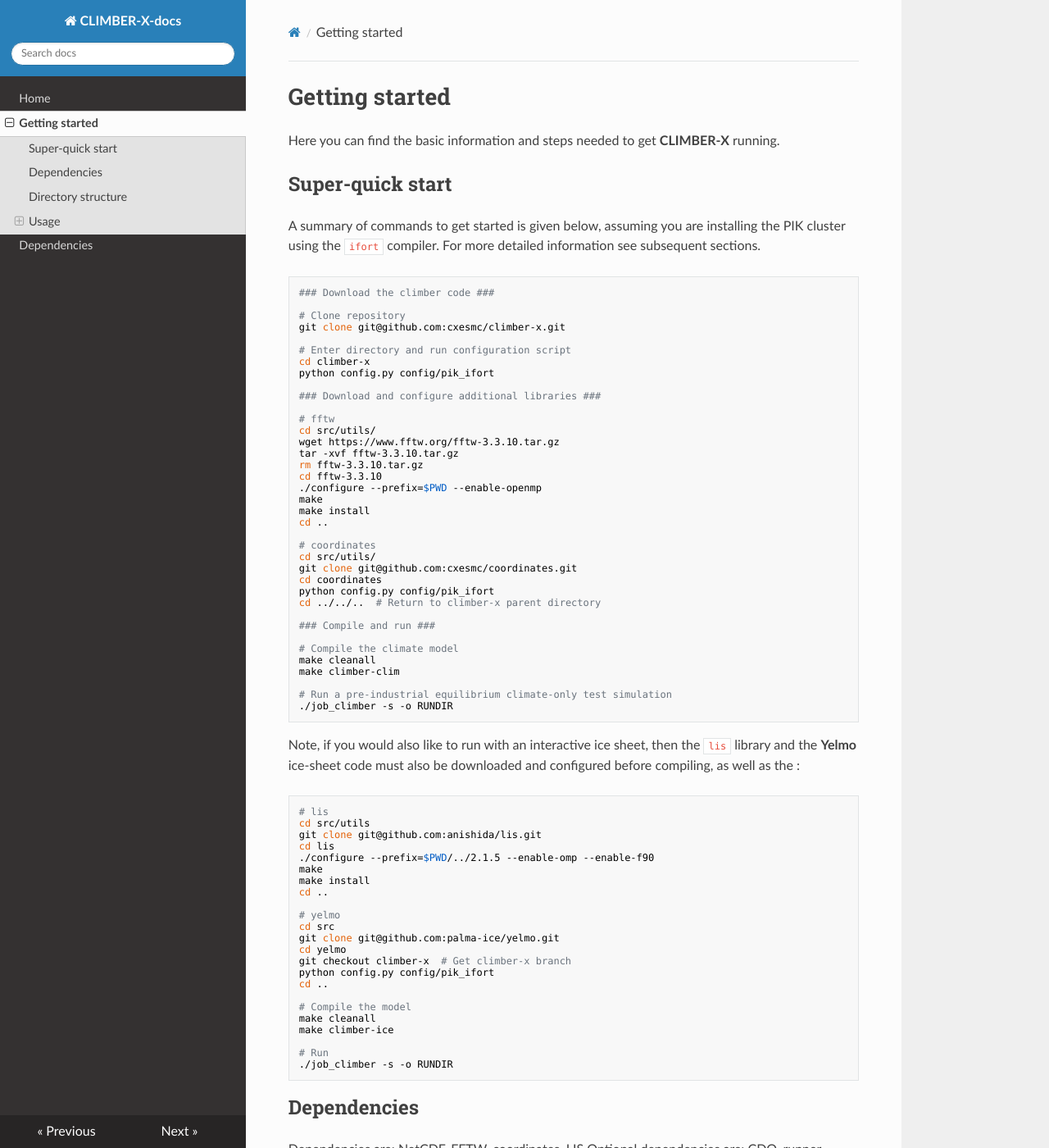
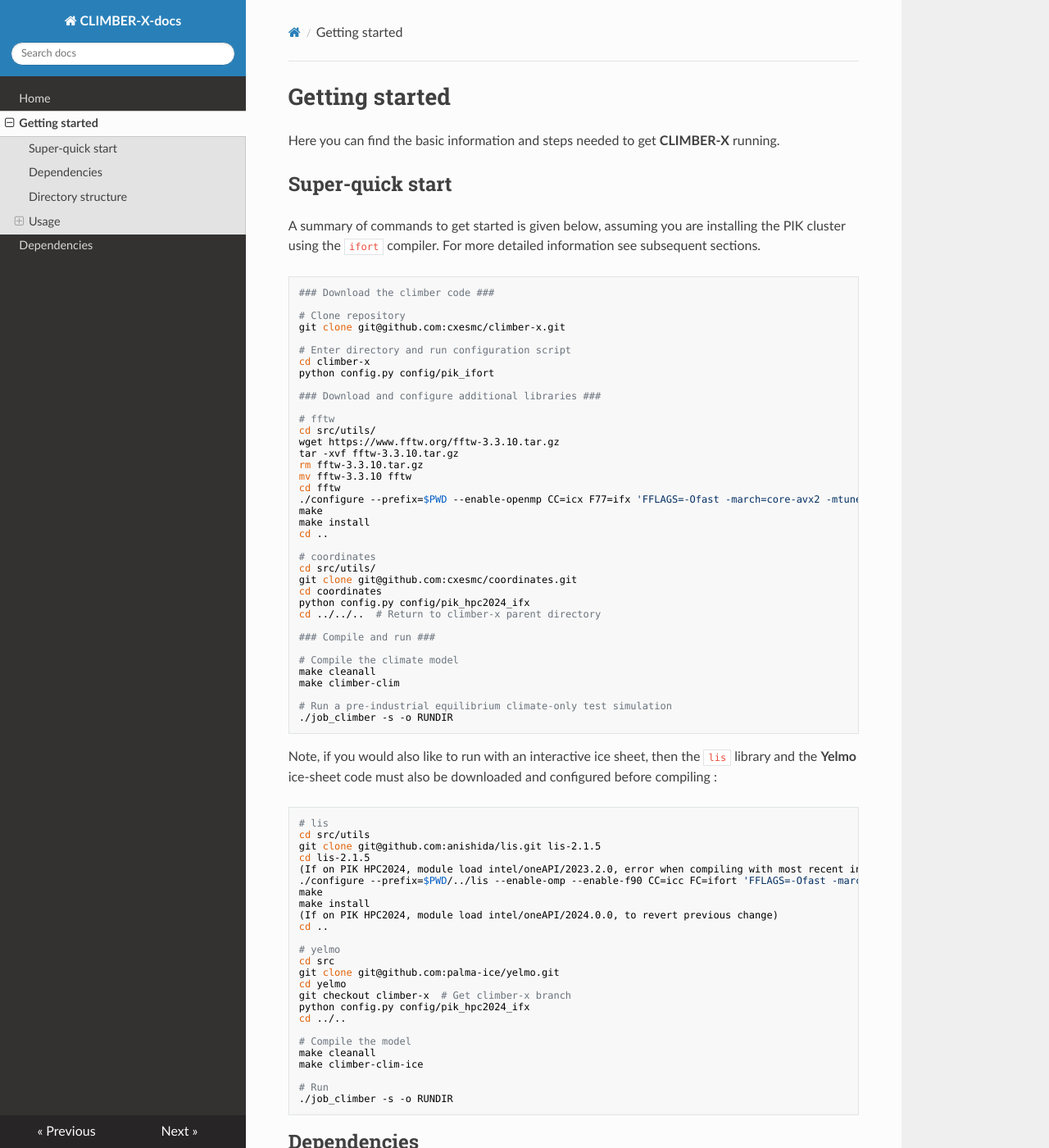
Before and after one commit to cxesmc/climber-docs, an MkDocs documentation site: the page built from docs/getting-started.md, in a window 1280 px wide and 1400 px high. Shown: the whole window at 82% size. Built offline with MkDocs 1.6.1, drawn with Linux system fonts in a browser that asks for light colours; nearby versions of some CDN libraries.

Commit message:
update for PIK HPC2024

````diff
--- a/docs/getting-started.md
+++ b/docs/getting-started.md
@@ -23,8 +23,9 @@
 wget https://www.fftw.org/fftw-3.3.10.tar.gz
 tar -xvf fftw-3.3.10.tar.gz
 rm fftw-3.3.10.tar.gz
-cd fftw-3.3.10
-./configure --prefix=$PWD --enable-openmp
+mv fftw-3.3.10 fftw
+cd fftw
+./configure --prefix=$PWD --enable-openmp CC=icx F77=ifx 'FFLAGS=-Ofast -march=core-avx2 -mtune=core-avx2 -traceback' 'CFLAGS=-Ofast -march=core-avx2 -mtune=core-avx2 -traceback'
 make
 make install
 cd ..
@@ -33,7 +34,7 @@
 cd src/utils/
 git clone git@github.com:cxesmc/coordinates.git
 cd coordinates
-python config.py config/pik_ifort
+python config.py config/pik_hpc2024_ifx
 cd ../../..  # Return to climber-x parent directory
 
 ### Compile and run ###
@@ -47,16 +48,18 @@
 ```
 
 Note, if you would also like to run with an interactive ice sheet, then the `lis`
-library and the **Yelmo** ice-sheet code must also be downloaded and configured before compiling, as well as the :
+library and the **Yelmo** ice-sheet code must also be downloaded and configured before compiling :
 
 ```bash
 # lis
 cd src/utils
-git clone git@github.com:anishida/lis.git
-cd lis
-./configure --prefix=$PWD/../2.1.5 --enable-omp --enable-f90
+git clone git@github.com:anishida/lis.git lis-2.1.5
+cd lis-2.1.5
+(If on PIK HPC2024, module load intel/oneAPI/2023.2.0, error when compiling with most recent intel OneAPI 2024.0)
+./configure --prefix=$PWD/../lis --enable-omp --enable-f90 CC=icc FC=ifort 'FFLAGS=-Ofast -march=core-avx2 -mtune=core-avx2 -traceback' 'CFLAGS=-Ofast -march=core-avx2 -mtune=core-avx2 -traceback'
 make
 make install
+(If on PIK HPC2024, module load intel/oneAPI/2024.0.0, to revert previous change)
 cd ..
 
 # yelmo
@@ -64,12 +67,12 @@
 git clone git@github.com:palma-ice/yelmo.git
 cd yelmo
 git checkout climber-x  # Get climber-x branch
-python config.py config/pik_ifort
-cd ..
+python config.py config/pik_hpc2024_ifx
+cd ../..
 
 # Compile the model
 make cleanall
-make climber-ice
+make climber-clim-ice
 
 # Run
 ./job_climber -s -o RUNDIR
````
